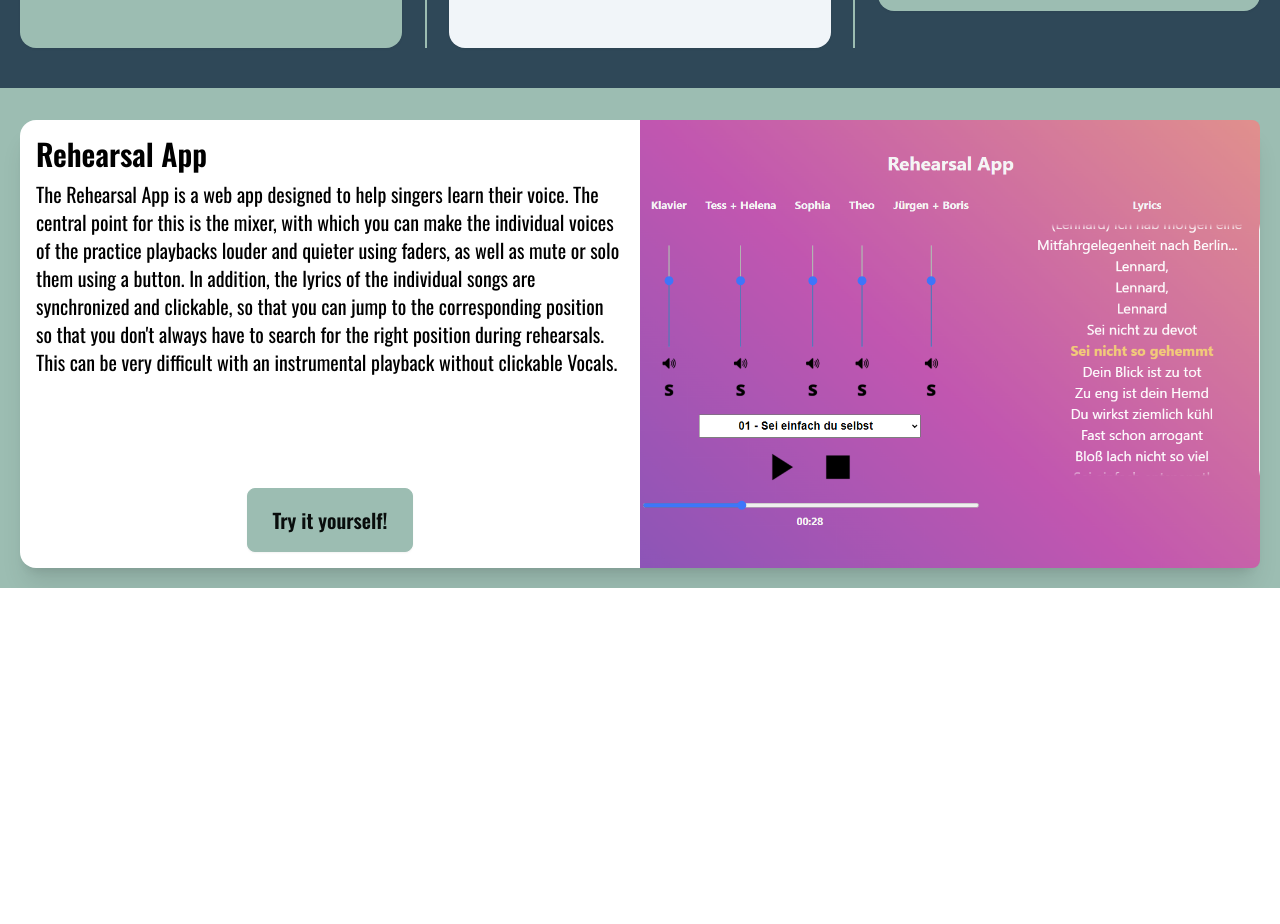
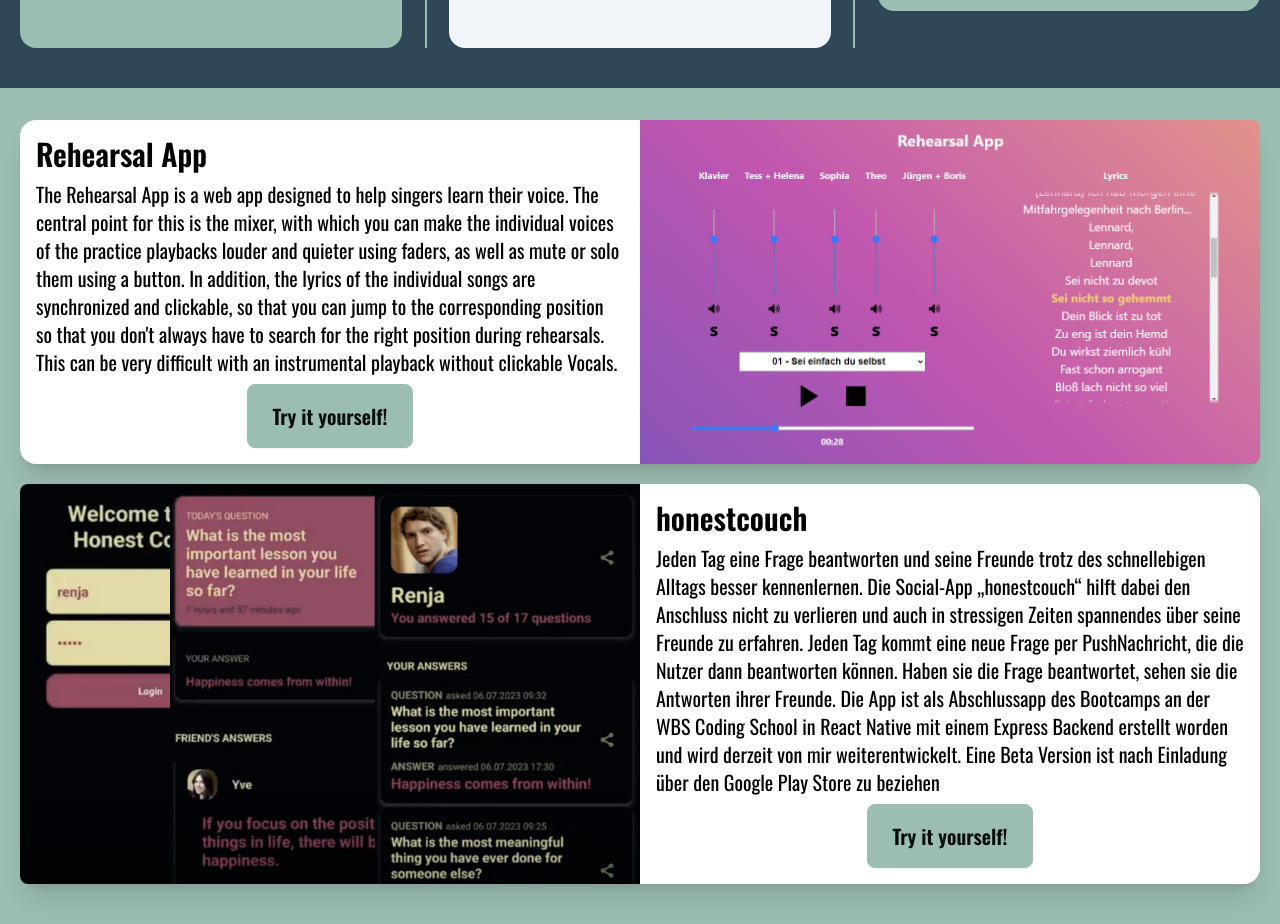
Before and after one commit to FreddySeydon/rs_portfolio, a Next.js app: page / in a window 1280 px wide. Shown: the part 1280-2204 px from the top of the page. Before the commit the page ends 1868 px from the top, so only its background shows below. Built offline with nearby package versions, Linux system fonts and the light colour scheme.

Commit message:
Added second Portfolio card item. Ordered them for large and small version.

```diff
--- a/app/components/Portfolio.tsx
+++ b/app/components/Portfolio.tsx
@@ -1,13 +1,15 @@
 import React from 'react';
 import RehearsalPreview from '../../public/reheasal-preview.png';
+import HonestcouchPreview from '../../public/honestcouch-preview.png'
 import Image from 'next/image';
 import LinkButton from './LinkButton';
 
 const Portfolio = () => {
   return (
     <div className="flex flex-col lg:flex-row p-5 bg-basic-green pt-8 justify-evenly h-min" style={{ minHeight: '500px' }}>
-      <div className="card bg-base-100 shadow-xl lg:card-side lg:w-full">
-        <div className="card-body p-4 lg:w-1/2">
+      <div className='flex flex-col'>
+      <div className="card bg-base-100 shadow-xl lg:card-side lg:w-full mb-5">
+        <div className="card-body p-4 lg:w-1/2 order-2 lg:order-1">
           <h2 className="card-title text-3xl">Rehearsal App</h2>
           <p className='text-xl'>The Rehearsal App is a web app designed to help singers learn their voice. The central point for this is the mixer, with which you can make the individual voices of the practice playbacks louder and quieter using faders, as well as mute or solo them using a button. In addition, the lyrics of the individual songs are synchronized and clickable, so that you can jump to the corresponding position so that you don't always have to search for the right position during rehearsals. This can be very difficult with an instrumental playback without clickable Vocals.</p>
           <div className="card-actions justify-center">
@@ -16,9 +18,36 @@
             </a>
           </div>
         </div>
-        <div className="lg:w-1/2 relative h-48 lg:h-full">
+        <div className="lg:w-1/2 relative h-48 lg:h-full order-1 lg:order-2">
         <Image src={RehearsalPreview} alt="Album" layout="fill" objectFit="cover" style={{minHeight: "20rem"}} className="rounded-b-lg lg:rounded-none lg:rounded-r-lg" />
         </div>
+      </div>
+      <div className="card bg-base-100 shadow-xl lg:card-side lg:w-full mb-5">
+        <div className="card-body p-4 lg:w-1/2 order-2 lg:order-2">
+          <h2 className="card-title text-3xl">honestcouch</h2>
+          <p className='text-xl'>Jeden Tag eine Frage beantworten und seine
+                Freunde trotz des schnellebigen Alltags besser kennenlernen.
+                Die Social-App „honestcouch“ hilft dabei den
+                Anschluss nicht zu verlieren und auch in stressigen Zeiten spannendes über seine Freunde
+                zu erfahren.
+                Jeden Tag kommt eine neue Frage per PushNachricht, die die Nutzer dann beantworten
+                können. Haben sie die Frage beantwortet, sehen sie die Antworten ihrer Freunde.
+                Die App ist als Abschlussapp des Bootcamps
+                an der WBS Coding School in React Native mit
+                einem Express Backend erstellt worden und
+                wird derzeit von mir weiterentwickelt.
+                Eine Beta Version ist nach Einladung über den
+                Google Play Store zu beziehen</p>
+          <div className="card-actions justify-center">
+            <a href="" target='_blank'>
+            <button className="btn btn-primary btn-lg text-2xl lg:text-xl">Try it yourself!</button>
+            </a>
+          </div>
+        </div>
+        <div className="lg:w-1/2 relative h-48 lg:h-full order-1 lg:order-1">
+        <Image src={HonestcouchPreview} alt="Album" layout="fill" objectFit="cover" style={{minHeight: "20rem"}} className="rounded-b-lg lg:rounded-none lg:rounded-l-lg" />
+        </div>
+      </div>
       </div>
     </div>
   )
```
Also changed, not shown: public/honestcouch-preview.png (added).
